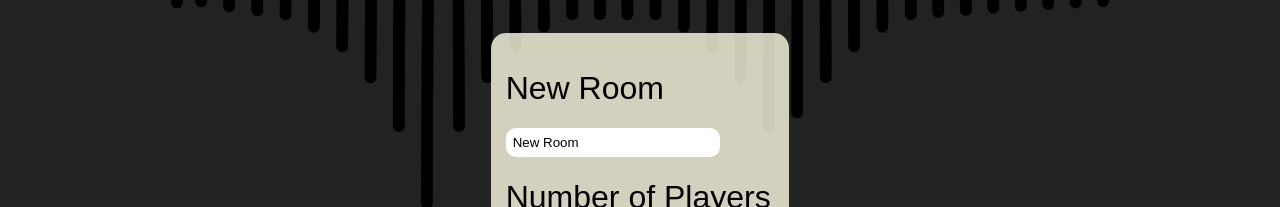
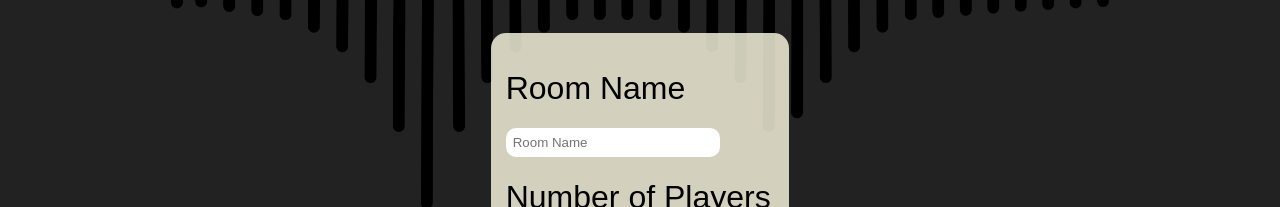
Before and after one commit to Runeozzyman/Song-Off, a React (Create React App) app in the folder song-off/: page /new-room in a window 1280 px wide. Shown: the part 416-623 px from the top of the page. Built offline with nearby package versions, Linux system fonts and the light colour scheme; a web font is replaced by a local one.

Commit message:
Update Room_Creation.js

```diff
--- a/song-off/src/components/Room_Creation.js
+++ b/song-off/src/components/Room_Creation.js
@@ -7,7 +7,7 @@ import './component-css/Room_Creation.css'
 
     const navigate = useNavigate();
 
-    const [roomName, setRoomName] = useState('New Room');
+    const [roomName, setRoomName] = useState('');
     const [players, setPlayers] = useState(2);
     const [rounds, setRounds] = useState(3);
     const [status, setStatus] = useState('idle');
@@ -20,8 +20,14 @@ import './component-css/Room_Creation.css'
       e.preventDefault();
       setStatus('submitting');
 
+      const error = checkRoomInfo(players, rounds, roomName);
+
+      if(error){
+        alert(error);
+        return;
+      }
+
       try{
-        await(checkRoomInfo);
         setStatus('created');
         navigate('created-room');
       }
@@ -33,20 +39,20 @@ import './component-css/Room_Creation.css'
 
     }
 
-    function checkRoomInfo(players, rounds){
-
-      setTimeout(() => {
-
-        if(players > 4 || players < 2){
-          throw new Error('Players must be between 2 and 4');
+    function checkRoomInfo(players, rounds, roomName) {
+        if (!roomName || roomName.length === 0) {
+          return 'Please enter a room name';
         }
 
-        if(rounds > 10 || rounds < 2){
-          throw new Error('Number of rounds must be between 2 and 10');
+        if (players > 4 || players < 2) {
+          return 'Players must be between 2 and 4';
         }
 
-    }, 1500);
+        if (rounds > 10 || rounds < 2) {
+          return 'Number of rounds must be between 2 and 10';
+        }
 
+        return null;
     }
 
 
@@ -56,12 +62,12 @@ import './component-css/Room_Creation.css'
 	  <div className = "new-room-info">
 
       <form onSubmit={handleSubmit}>
-        <h1>New Room</h1>
+        <h1>Room Name</h1>
         <input
           type = "text"
           placeholder = "Room Name"
           value = {roomName}
-          onChange = {(e) => setRoomName(e.targetValue)}
+          onChange = {(e) => setRoomName(e.target.value)}
         />
 
         <h1>Number of Players</h1>
@@ -70,7 +76,7 @@ import './component-css/Room_Creation.css'
           max = {4}
           placeholder='2'
           value = {players}
-          onChange={(e) => setPlayers(e.targetValue)}
+          onChange={(e) => setPlayers(e.target.value)}
          />
 
         <h1>Number of Rounds</h1>
@@ -80,7 +86,7 @@ import './component-css/Room_Creation.css'
           max = {10}
           placeholder='1'
           value = {rounds}
-          onChange = {(e) => setRounds(e.targetValue)}
+          onChange = {(e) => setRounds(e.target.value)}
         />
         <br></br>
 
```
